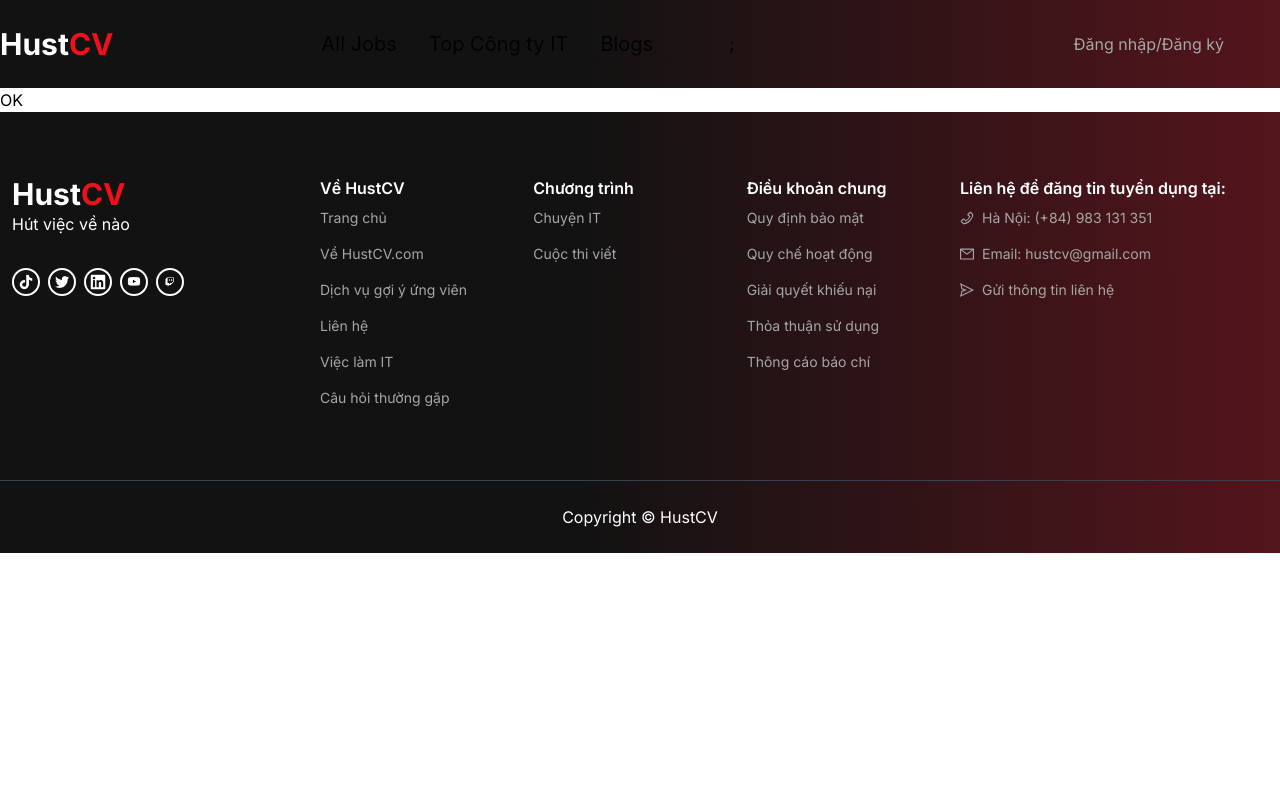
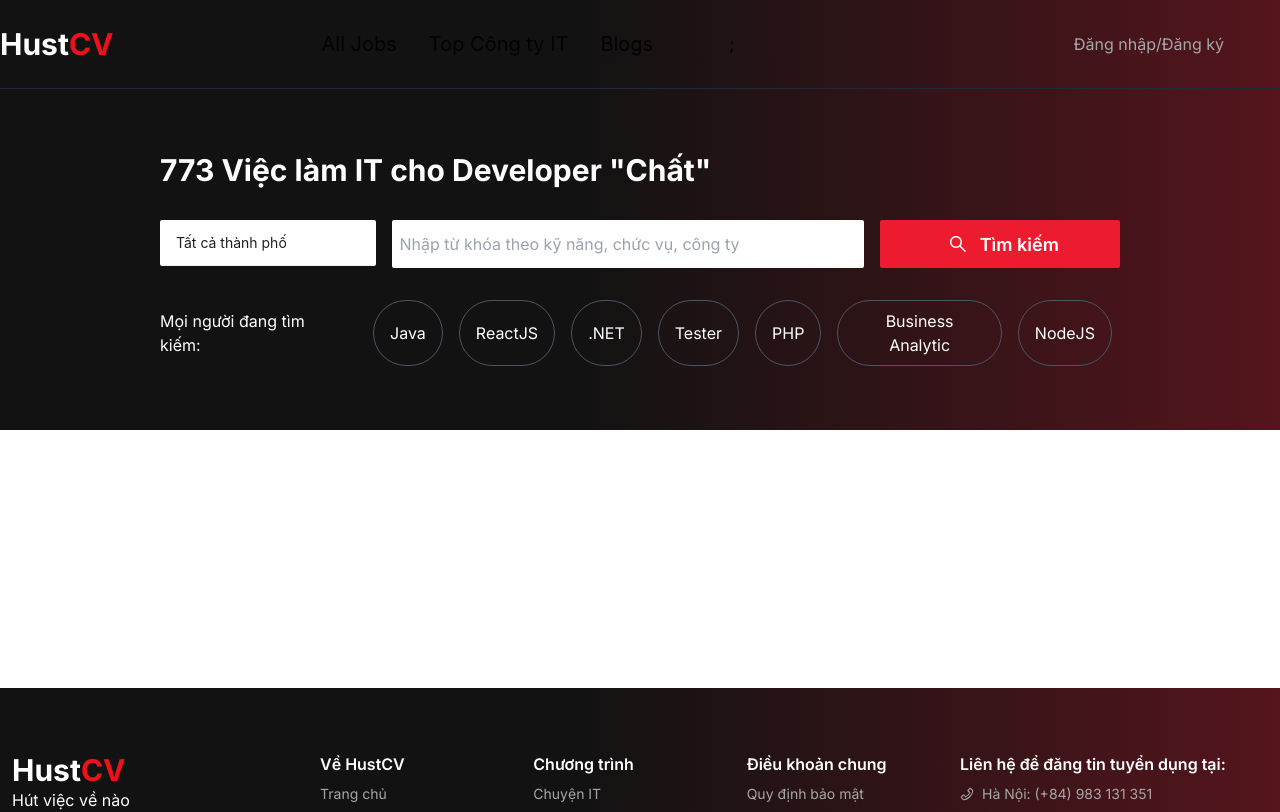
Before and after one commit to Hust-cv/HustCV_FE, a Next.js app: page / in a window 1280 px wide. Shown: the top 812 px of the page. Built offline with nearby package versions, Linux system fonts and the light colour scheme.

Commit message:
search ui

```diff
--- a/src/app/components/header.tsx
+++ b/src/app/components/header.tsx
@@ -155,7 +155,7 @@ const items: MenuProps['items'] = [
 
 const Header = () => {
     return (
-        <div className="header min-h-[88px]">
+        <div className="header min-h-[88px] border-b border-b-gray-800 fixed top-0 left-0 right-0">
             <div className="container min-h-[88px] mx-auto flex items-center">
                 <div>
                     <p className="text-white text-3xl font-bold">Hust<span className="text-[#f0101a]">CV</span></p>
--- a/src/app/globals.css
+++ b/src/app/globals.css
@@ -27,3 +27,7 @@ body {
 .footer {
   background: linear-gradient(269.85deg,#54151C 0%,#121212 54.89%);
 }
+
+.search {
+  background: linear-gradient(269.85deg,#54151C 0%,#121212 54.89%);
+}
--- a/src/app/layout.tsx
+++ b/src/app/layout.tsx
@@ -20,9 +20,7 @@ export default function RootLayout({
     <html lang="en">
       <body className={inter.className}>
         <Header></Header>
-        <div className="container mx-auto">
           {children}
-        </div>
         <Footer></Footer>
       </body>
     </html>
--- a/src/app/page.tsx
+++ b/src/app/page.tsx
@@ -1,7 +1,86 @@
+'use client'
 import Image from 'next/image'
+import type { MenuProps } from 'antd';
+import { SearchOutlined } from '@ant-design/icons'
+import { Menu } from 'antd';
+import {
+  Button,
+  Form,
+  Input,
+} from 'antd';
+import { useState } from 'react';
 
 export default function Home() {
+  const items: MenuProps['items'] = [
+    {
+      label: 'Tất cả thành phố',
+      key: 'cities',
+      children: [
+        {
+          label: 'Tất cả thành phố',
+          key: 'all'
+        },
+        {
+          label: 'Ho Chi Minh',
+          key: 'hcm'
+        },
+        {
+          label: 'Ha Noi',
+          key: 'hn'
+        },
+        {
+          label: 'Da Nang',
+          key: 'dn'
+        },
+        {
+          label: 'Khac',
+          key: 'other'
+        }
+      ]
+    },
+  ]
+  type FieldType = {
+    username?: string;
+    password?: string;
+    remember?: string;
+  };
+
+  const [input, setInput] = useState('')
+
+  const onSearch = () => {
+    console.log(input)
+  }
+
   return (
-    <h3>OK</h3>
+    <div className='h-[600px]'>
+      <div className="search text-white pt-16 mt-[88px]">
+        <div className="mx-40">
+          <h2 className='text-3xl pb-8 font-bold'>773 Việc làm IT cho Developer "Chất"</h2>
+          <div className="flex gap-4">
+            <div className='w-[240px]'>
+              <Menu className='rounded-sm' mode="horizontal" items={items} />
+            </div>
+            <div className='w-[526px]'>
+              <input type="text" className='h-12 rounded-sm p-2 w-full' placeholder='Nhập từ khóa theo kỹ năng, chức vụ, công ty'/>
+            </div>
+            <div>
+              <button onClick={onSearch} className='bg-[#ed1b2f] w-[240px] h-12 rounded-sm font-semibold text-lg'><SearchOutlined className='p-2'/> Tìm kiếm</button>
+            </div>
+          </div>
+          <div className='mt-8 flex items-center pb-16'>
+            <p className='text-white mr-4'>Mọi người đang tìm kiếm:</p>
+            <div className='inline-flex'>
+                <button className='bg-transparent rounded-full border border-gray-600 px-4 py-2 hover:bg-slate-600 mx-2'>Java</button>
+                <button className='bg-transparent rounded-full border border-gray-600 px-4 py-2 hover:bg-slate-600 mx-2'>ReactJS</button>
+                <button className='bg-transparent rounded-full border border-gray-600 px-4 py-2 hover:bg-slate-600 mx-2'>.NET</button>
+                <button className='bg-transparent rounded-full border border-gray-600 px-4 py-2 hover:bg-slate-600 mx-2'>Tester</button>
+                <button className='bg-transparent rounded-full border border-gray-600 px-4 py-2 hover:bg-slate-600 mx-2'>PHP</button>
+                <button className='bg-transparent rounded-full border border-gray-600 px-4 py-2 hover:bg-slate-600 mx-2'>Business Analytic</button>
+                <button className='bg-transparent rounded-full border border-gray-600 px-4 py-2 hover:bg-slate-600 mx-2'>NodeJS</button>
+            </div>
+          </div>
+        </div>
+      </div>
+    </div>
   )
 }
```
